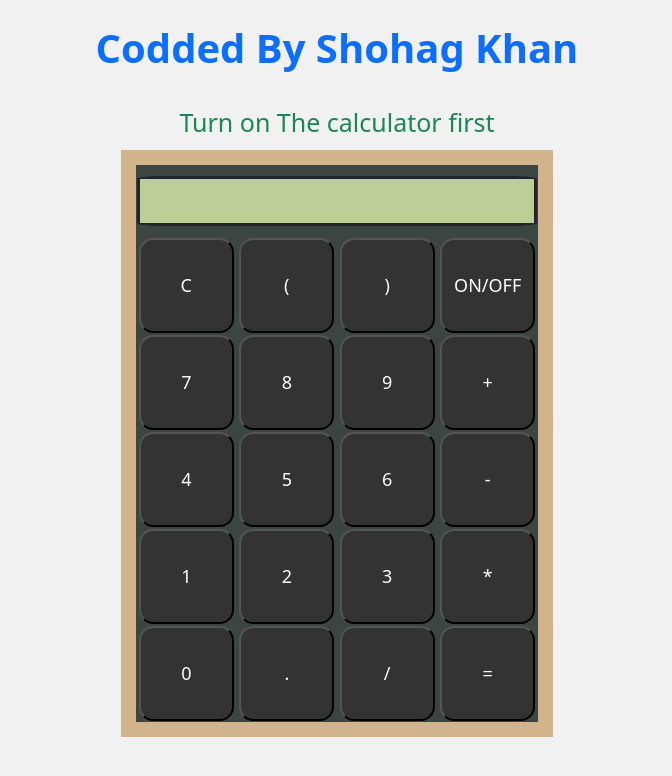
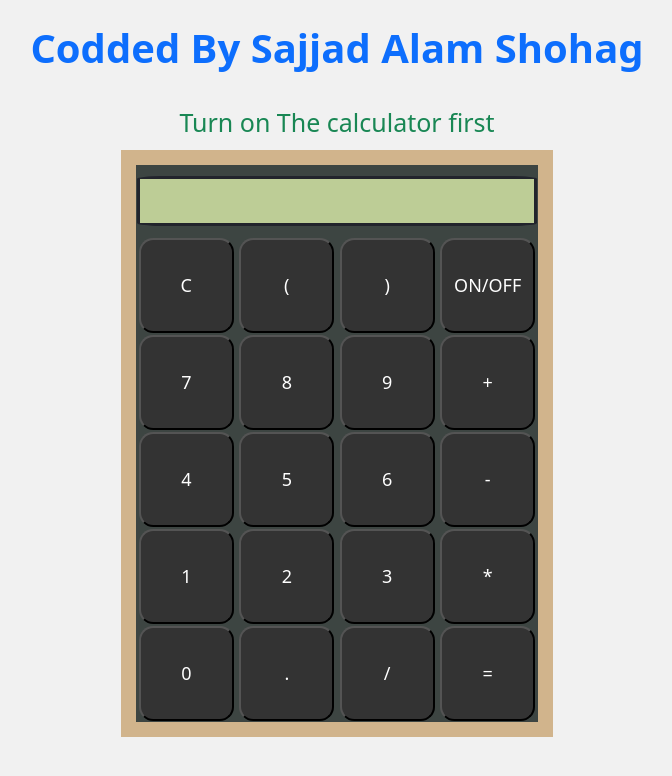
Before and after one commit to iamshohag/Calculator-with-Vannila-JavaScript, a plain HTML site: page index.html in a window 1280 px wide. Shown: the whole page, without its empty margins (303-975 px from the left). Drawn offline with nearby package versions, Linux system fonts and the light colour scheme.

Commit message:
update index.html

```diff
--- a/index.html
+++ b/index.html
@@ -10,7 +10,7 @@
 
 <body>
     <div class="container">
-        <h1 class="text-center text-primary fw-bold p-4">Codded By Shohag Khan</h1>
+        <h1 class="text-center text-primary fw-bold p-4">Codded By Sajjad Alam Shohag</h1>
         <p class="text-center text-success para">Turn on The calculator first</p>
         <div class="claculatorbody">
             <table>
```
